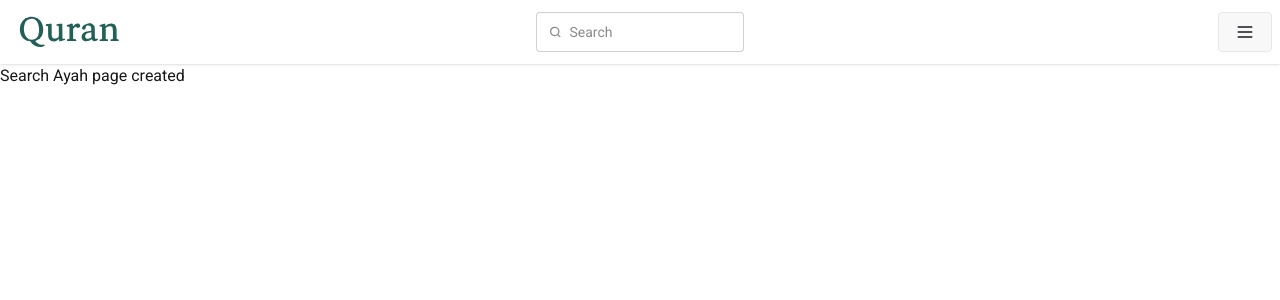
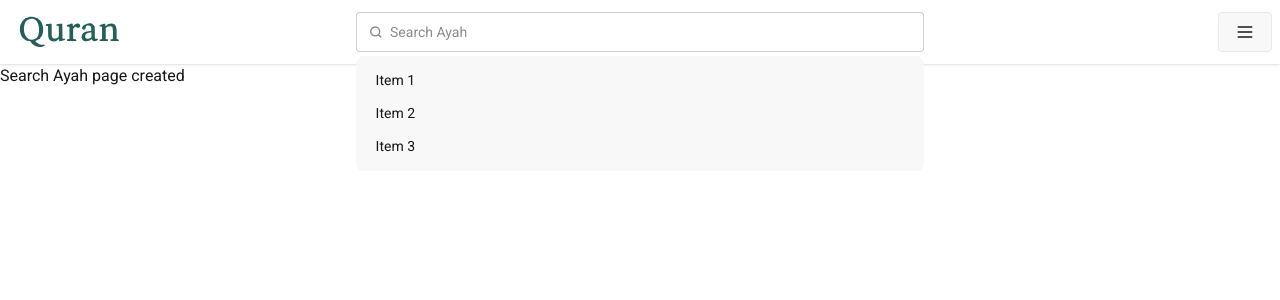
Before and after one commit to Dev-Asifur-Rahman/quran, a Next.js app: page /search-ayah in a window 1280 px wide. Shown: the top 300 px of the page. Built offline with nearby package versions, Linux system fonts and the light colour scheme.

Commit message:
input search ui is finished

```diff
--- a/src/components/NavBar.jsx
+++ b/src/components/NavBar.jsx
@@ -70,9 +70,8 @@ const NavBar = () => {
             />
           </div>
         </div>
-        <div className="navbar-center">
-          <div>
-            <label className="input">
+        <div className="navbar-center flex w-[45%]  justify-center relative">
+          <label className="input w-full">
             <svg
               className="h-[1em] opacity-50"
               xmlns="http://www.w3.org/2000/svg"
@@ -89,9 +88,25 @@ const NavBar = () => {
                 <path d="m21 21-4.3-4.3"></path>
               </g>
             </svg>
-              <input type="search" required placeholder="Search" />
+            <input
+              type="search"
+              className=""
+              required
+              placeholder="Search Ayah"
+            />
           </label>
-          </div>
+          <ul className="menu bg-base-200 rounded-box w-full absolute top-full mt-1">
+            <li>
+              <a>Item 1</a>
+            </li>
+            <li>
+              <a>Item 2</a>
+            </li>
+            <li>
+              <a>Item 3</a>
+            </li>
+          </ul>
+
           {/* <ul className="menu menu-horizontal px-1">
             <li>
               <a>Item 1</a>
```
Also changed, not shown: 1 other file (tests, documents, lock files or other folders). Lines whose indentation alone changed are shown as unchanged.
